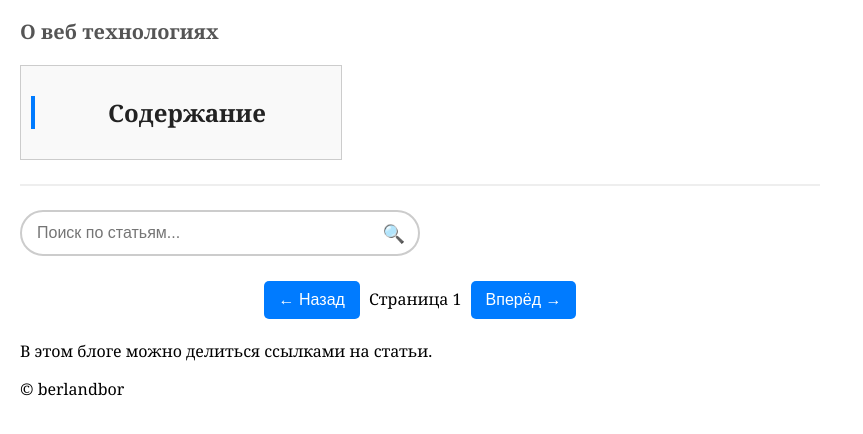
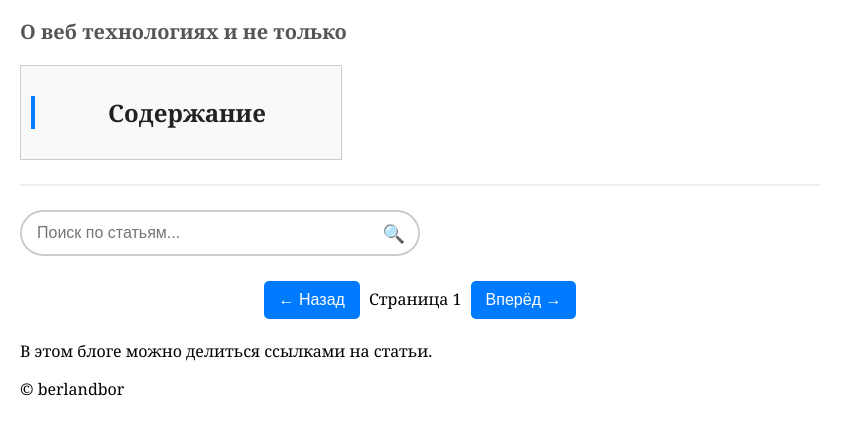
Before and after one commit to berlandbors/berlandbors.github.io, a plain HTML site: page index.html in a window 1280 px wide. Shown: the part 74-508 px from the top of the page, without its empty margins (0-863 px from the left). Drawn offline with Linux system fonts and the light colour scheme.

Commit message:
Update index.html

```diff
--- a/index.html
+++ b/index.html
@@ -12,7 +12,7 @@
 
 <body>
     <h1 style="color: #3498db; text-shadow: 2px 2px 4px rgba(0, 0, 0, 0.5);">Blog Berlandbor</h1>
-    <h3>О веб технологиях</h3>
+    <h3>О веб технологиях и не только</h3>
 
 
     <!-- Оглавление (прокручиваемый блок) -->
```
